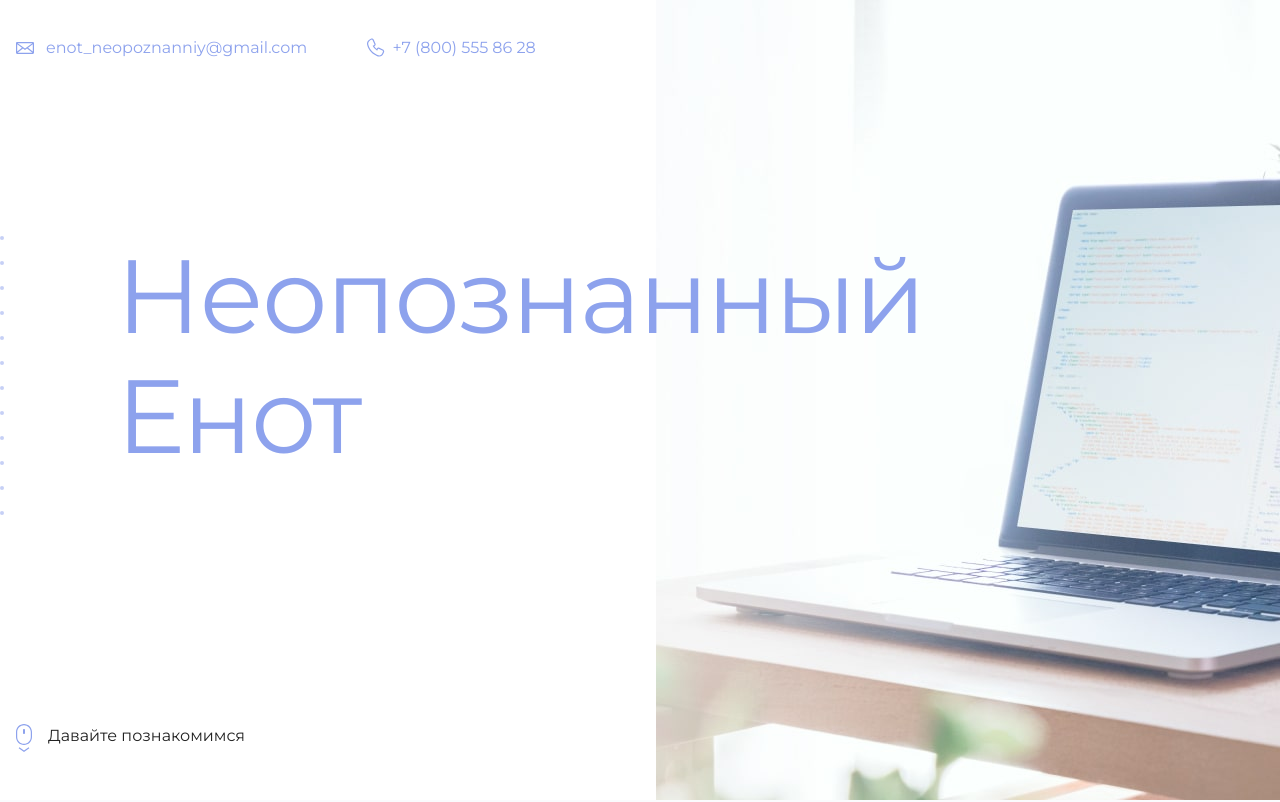
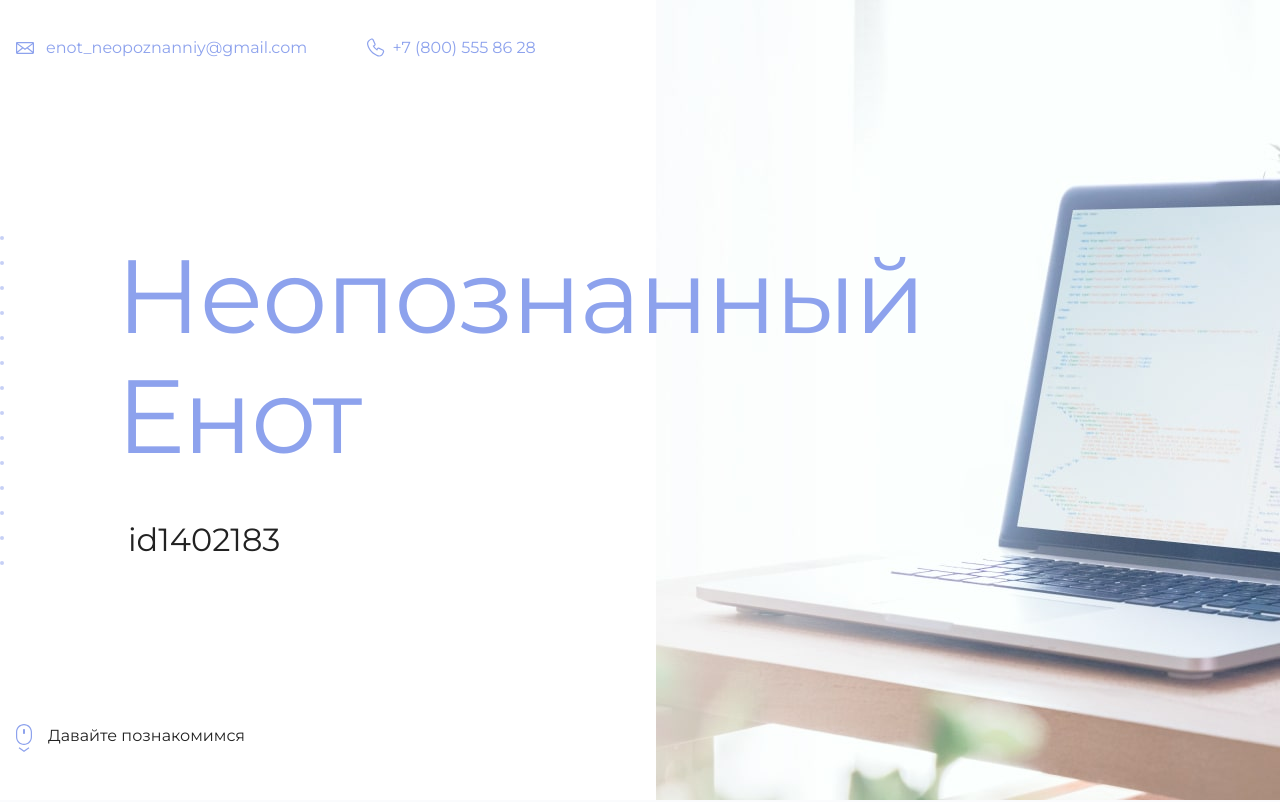
Before and after one commit to AyzekWolf13/my-site, a plain HTML site: page my-site/my-site/index.html in a window 1280 px wide. Shown: the top 802 px of the page. Drawn offline with Linux system fonts and the light colour scheme.

Commit message:
добавил id

```diff
--- a/my-site/my-site/index.html
+++ b/my-site/my-site/index.html
@@ -19,7 +19,7 @@
       <section class="hero-image">
         <div class="container">
           <h1 class="heading">Неопознанный Енот</h1>
-          <p><!-- Тут ваш id на сайте Академии --></p>
+          <p>id1402183</p>
         </div>
       </section>
 
```
